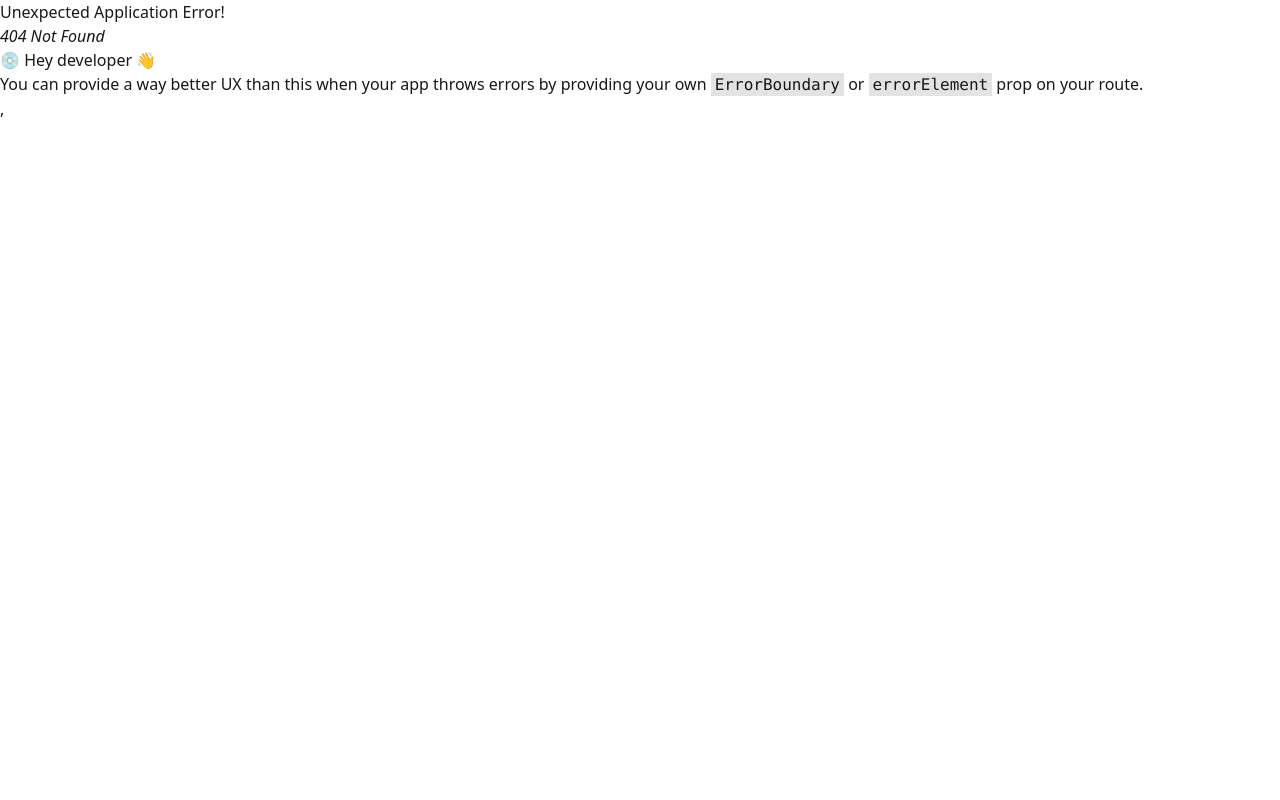
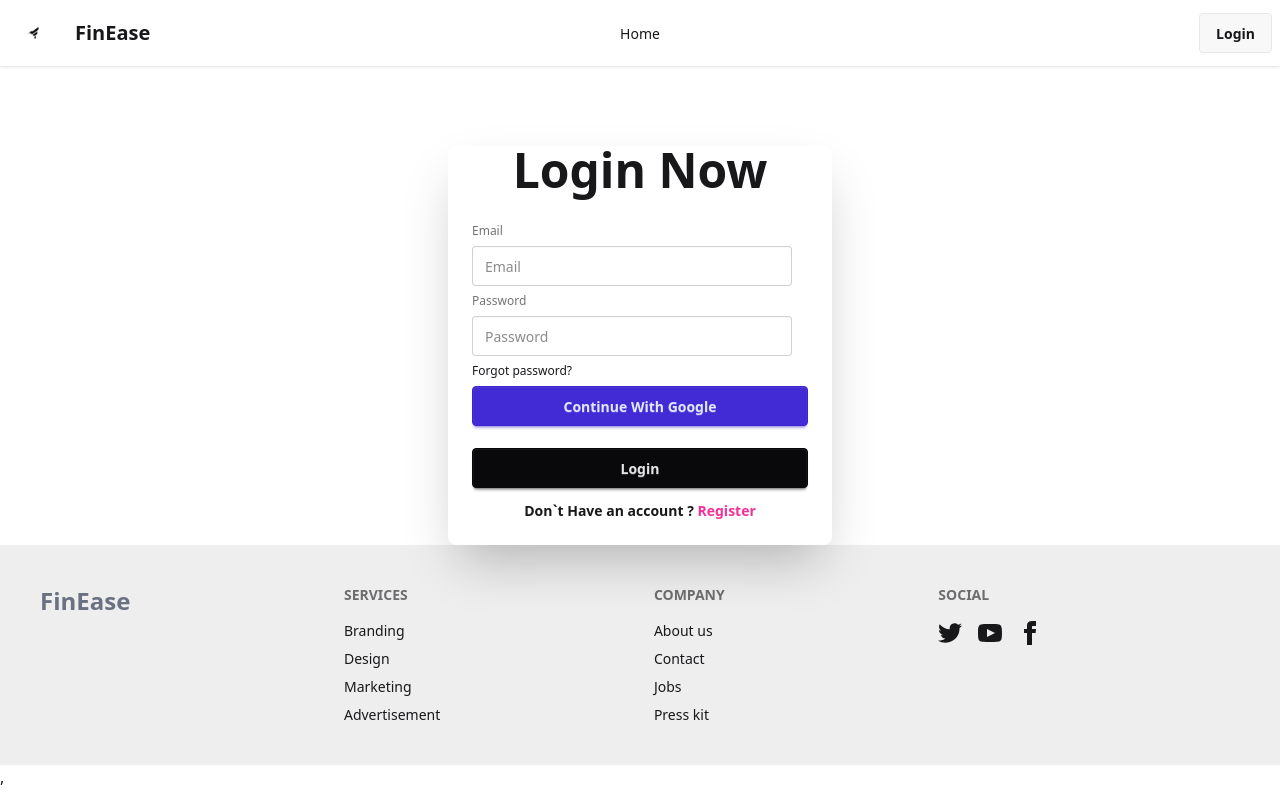
Before and after one commit to RatulFuad/FinEase-client, a React (Vite) app: page /Login in a window 1280 px wide. Before the commit this address had no page. Built offline with nearby package versions, Linux system fonts and the light colour scheme.

Commit message:
complete login page

```diff
--- a/index.html
+++ b/index.html
@@ -4,7 +4,7 @@
     <meta charset="UTF-8" />
     <link rel="icon" type="image/svg+xml" href="/vite.svg" />
     <meta name="viewport" content="width=device-width, initial-scale=1.0" />
-    <title>finease</title>
+    <title>FinEase</title>
   </head>
   <body>
     <div id="root"></div>
--- /dev/null
+++ b/src/pages/Login.jsx
@@ -0,0 +1,57 @@
+import React from 'react';
+import { Link, NavLink } from 'react-router';
+
+const Login = () => {
+    return (
+      <div>
+        <div className="flex justify-center items-center mt-20">
+          <div className="card bg-base-100 w-full max-w-sm shrink-0 shadow-2xl">
+            <h2 className="text-5xl font-bold text-center">Login Now</h2>
+            <form  className="card-body">
+              <fieldset className="fieldset">
+                {/* email */}
+                <label className="label">Email</label>
+                <input
+                  name="email"
+                  type="email"
+                  className="input"
+                  placeholder="Email"
+                  required
+                />
+                {/* password */}
+                <label className="label">Password</label>
+                <input
+                  name="password"
+                  type="password"
+                  className="input"
+                  placeholder="Password"
+                  required
+                />
+
+                <div>
+                  <Link to="/forget-password" className="link link-hover">
+                    Forgot password?
+                  </Link>
+                </div>
+                <button className="btn btn-primary">
+                  {" "}
+                  Continue With Google
+                </button>
+                <button type="submit" className="btn btn-neutral mt-4">
+                  Login
+                </button>
+              </fieldset>
+              <p className="text-center font-bold">
+                Don`t Have an account ?{" "}
+                <NavLink to="/register" className={"text-secondary"}>
+                  Register
+                </NavLink>
+              </p>
+            </form>
+          </div>
+        </div>
+      </div>
+    );
+};
+
+export default Login;
--- a/src/pages/Navbar.jsx
+++ b/src/pages/Navbar.jsx
@@ -1,5 +1,6 @@
 import React from 'react';
-
+import logo from "../assets/images.png"
+import { Link } from "react-router-dom";
 const Navbar = () => {
     return (
       <div className="navbar bg-base-100 shadow-sm">
@@ -29,10 +30,9 @@ const Navbar = () => {
               <li>
                 <a>Home</a>
               </li>
-
-
             </ul>
           </div>
+          <img className='w-[50px]' src={logo} alt="" />
           <a className="btn btn-ghost text-xl">FinEase</a>
         </div>
         <div className="navbar-center hidden lg:flex">
@@ -40,12 +40,10 @@ const Navbar = () => {
             <li>
               <a>Home</a>
             </li>
-
-
           </ul>
         </div>
         <div className="navbar-end">
-          <a className="btn">Login</a>
+          <Link to="/Login" className="btn">Login</Link>
         </div>
       </div>
     );
--- a/src/routes/Routes.jsx
+++ b/src/routes/Routes.jsx
@@ -1,17 +1,28 @@
 import { createBrowserRouter } from "react-router";
 import Home from "../components/Home";
 import HomePage from "../pages/HomePage";
+import Login from "../pages/Login";
 
 const router = createBrowserRouter([
   {
     path: "/",
     element: <Home></Home>,
-    children:[
-        {
-            index: true,
-            element: <HomePage></HomePage>
-        }
-    ]
+    children: [
+      {
+        index: true,
+        element: <HomePage></HomePage>,
+      },
+      {
+        path: "/Login",
+        element: <Login></Login>,
+      },
+    ],
+  },
+  {
+    path: "/*",
+    element: (
+      <h1 className="text-9xl font-bold text-center mt-10">Error 404</h1>
+    ),
   },
 ]);
 
```
Also changed, not shown: src/assets/images.png (added).
